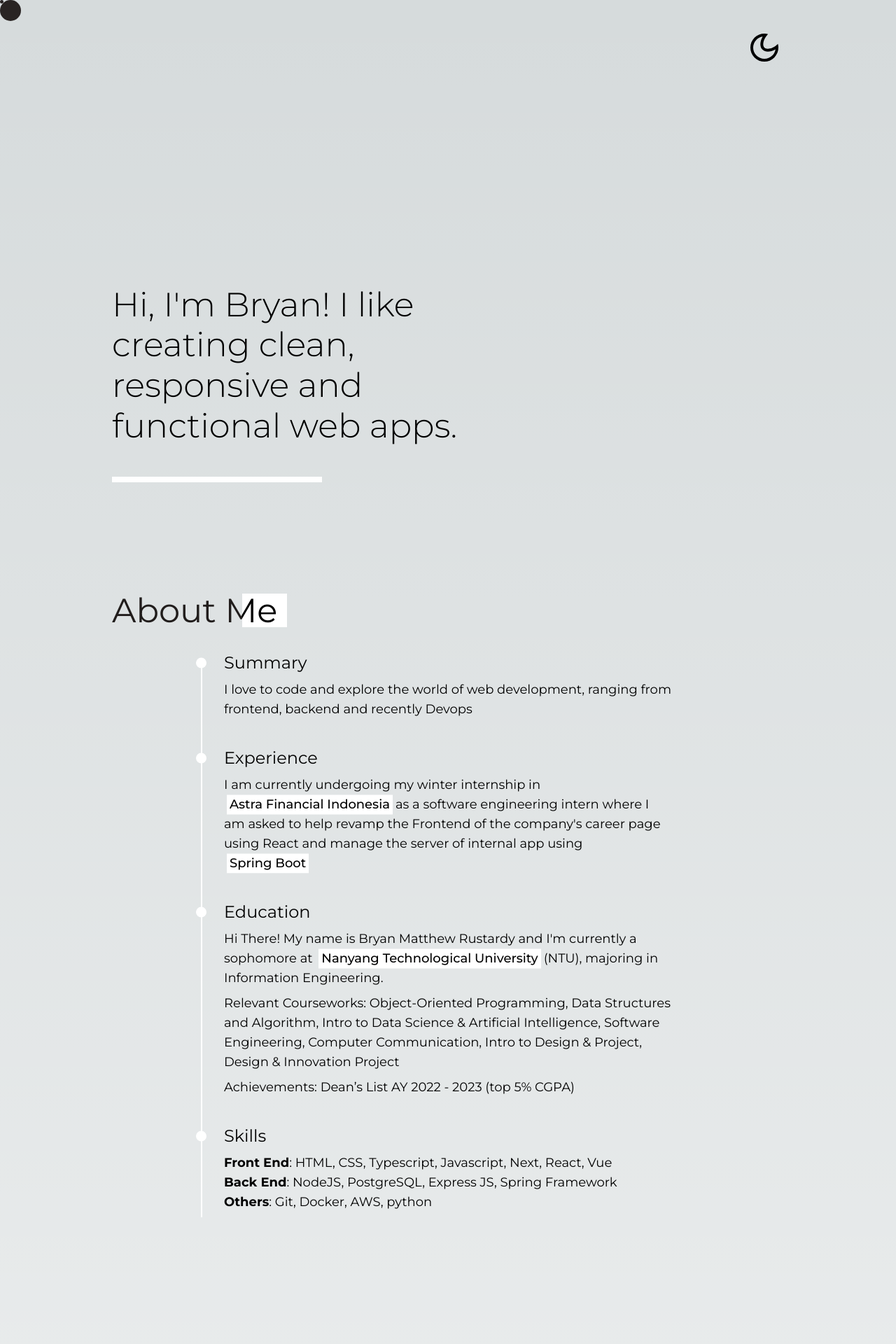
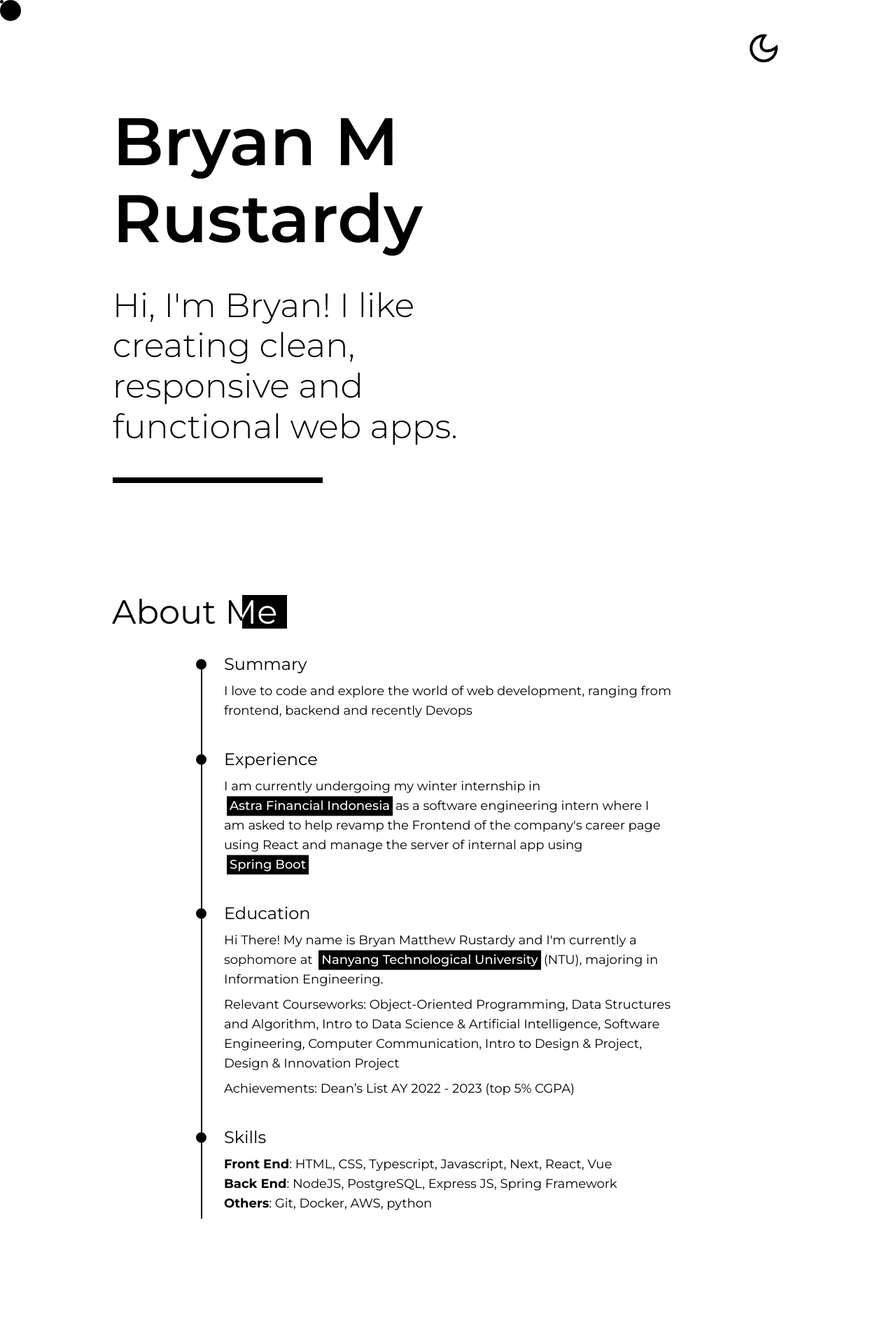
Before and after one commit to BryMat24/Personal-Website-V2, a Next.js app in the folder personal-website/: page / in a window 1280 px wide. Shown: the top 1920 px of the page at 70% size. Built offline with nearby package versions, Linux system fonts and the light colour scheme.

Commit message:
style: add light theme

```diff
--- a/personal-website/src/app/globals.css
+++ b/personal-website/src/app/globals.css
@@ -8,22 +8,8 @@
     --background-end-rgb: 255, 255, 255;
 }
 
-@media (prefers-color-scheme: dark) {
-    :root {
-        --foreground-rgb: 255, 255, 255;
-        --background-start-rgb: 0, 0, 0;
-        --background-end-rgb: 0, 0, 0;
-    }
-}
-
 body {
-    color: rgb(var(--foreground-rgb));
-    background: linear-gradient(
-            to bottom,
-            transparent,
-            rgb(var(--background-end-rgb))
-        )
-        rgb(var(--background-start-rgb));
+    background: black;
     overflow-x: hidden;
     cursor: none;
 }
@@ -53,6 +39,14 @@ body {
     background-color: white;
     left: -40px;
     top: 8px;
+}
+
+.about-section.light::before {
+    border: 1px solid black;
+}
+
+.about-heading.light::before {
+    background-color: black;
 }
 
 .triangle {
--- a/personal-website/src/components/About/index.tsx
+++ b/personal-website/src/components/About/index.tsx
@@ -1,6 +1,6 @@
 "use client";
-
-import React from "react";
+"use client";
+import React, { useContext } from "react";
 import SectionHeading from "../sectionHeading";
 import Paragraph from "./paragraph";
 import Subheading from "./subHeading";
@@ -8,79 +8,110 @@ import { motion } from "framer-motion";
 import useScroll from "@/hooks/useScroll";
 import { containerVariants } from "../../animation";
 import { strongWordsVariants } from "@/animation";
+import { ThemeContext } from "@/context/ThemeContext";
 
-const Highlight = ({ children }: { children: any }) => (
+const Highlight = ({ children }: { children: any }) => {
+    const { theme } = useContext(ThemeContext);
+
+    return (
         <motion.strong
             variants={strongWordsVariants}
-        className="text-black bg-white px-1 mx-1 inline-block font-medium"
+            className={`px-1 mx-1 inline-block font-medium ${
+                theme === "light" ? "text-light bg-dark" : "text-dark bg-light"
+            }`}
         >
             {children}
         </motion.strong>
     );
+};
 
 export default function About() {
     const [element, controls] = useScroll();
+    const { theme } = useContext(ThemeContext);
 
     return (
+        <div className={theme === "light" ? "bg-light" : "bg-dark"}>
             <motion.section
                 exit="hidden"
                 initial="hidden"
                 animate={controls}
                 ref={element}
                 variants={containerVariants}
-            className="flex flex-col mx-8 my-4 mt-7 bg-dark-bg duration-700 md:w-9/12 md:m-auto"
+                className={`flex flex-col mx-8 my-4 mt-7 bg-dark-bg duration-700 md:w-9/12 md:m-auto md:pb-[180px]`}
             >
                 <SectionHeading title="About Me" type="right" />
                 <div className="flex flex-col my-4 md:m-auto md:mt-12 lg:mb-0 lg:w-8/12">
-                <div className="about-section">
+                    <div
+                        className={`about-section ${
+                            theme === "light" ? "light" : ""
+                        }`}
+                    >
                         <Subheading title="Summary" />
                         <Paragraph>
-                        I love to code and explore the world of web development,
-                        ranging from frontend, backend and recently Devops
+                            I love to code and explore the world of web
+                            development, ranging from frontend, backend and
+                            recently Devops
                         </Paragraph>
                     </div>
 
-                <div className="about-section">
+                    <div
+                        className={`about-section ${
+                            theme === "light" ? "light" : ""
+                        }`}
+                    >
                         <Subheading title="Experience" />
                         <Paragraph>
                             I am currently undergoing my winter internship in{" "}
                             <Highlight>Astra Financial Indonesia</Highlight>
                             as a software engineering intern where I am asked to
-                        help revamp the Frontend of the company's career page
-                        using React and manage the server of internal app using{" "}
-                        <Highlight>Spring Boot</Highlight>
+                            help revamp the Frontend of the company's career
+                            page using React and manage the server of internal
+                            app using <Highlight>Spring Boot</Highlight>
                         </Paragraph>
                     </div>
 
-                <div className="about-section">
+                    <div
+                        className={`about-section ${
+                            theme === "light" ? "light" : ""
+                        }`}
+                    >
                         <Subheading title="Education" />
                         <Paragraph>
                             Hi There! My name is Bryan Matthew Rustardy and I'm
                             currently a sophomore at{" "}
-                        <Highlight>Nanyang Technological University</Highlight>
+                            <Highlight>
+                                Nanyang Technological University
+                            </Highlight>
                             (NTU), majoring in Information Engineering.
                         </Paragraph>
                         <Paragraph>
-                        Relevant Courseworks: Object-Oriented Programming, Data
-                        Structures and Algorithm, Intro to Data Science &
-                        Artificial Intelligence, Software Engineering, Computer
-                        Communication, Intro to Design & Project, Design &
-                        Innovation Project
+                            Relevant Courseworks: Object-Oriented Programming,
+                            Data Structures and Algorithm, Intro to Data Science
+                            & Artificial Intelligence, Software Engineering,
+                            Computer Communication, Intro to Design & Project,
+                            Design & Innovation Project
                         </Paragraph>
                         <Paragraph>
-                        Achievements: Dean’s List AY 2022 - 2023 (top 5% CGPA)
+                            Achievements: Dean’s List AY 2022 - 2023 (top 5%
+                            CGPA)
                         </Paragraph>
                     </div>
 
-                <div className="about-section h-[110px]">
+                    <div
+                        className={`about-section ${
+                            theme === "light" ? "light" : ""
+                        } h-[110px]`}
+                    >
                         <Subheading title="Skills" />
                         <ul
                             style={{ transform: "translateY(-64.5044px)" }}
-                        className="mt-2 text-lg"
+                            className={`mt-2 text-lg ${
+                                theme === "light" ? "text-dark" : "text-light"
+                            }`}
                         >
                             <li>
-                            <b>Front End</b>: HTML, CSS, Typescript, Javascript,
-                            Next, React, Vue
+                                <b>Front End</b>: HTML, CSS, Typescript,
+                                Javascript, Next, React, Vue
                             </li>
                             <li>
                                 <b>Back End</b>: NodeJS, PostgreSQL, Express JS,
@@ -93,5 +124,6 @@ export default function About() {
                     </div>
                 </div>
             </motion.section>
+        </div>
     );
 }
--- a/personal-website/src/components/About/paragraph.tsx
+++ b/personal-website/src/components/About/paragraph.tsx
@@ -1,4 +1,5 @@
-import { FunctionComponent } from "react";
+import { ThemeContext } from "@/context/ThemeContext";
+import { FunctionComponent, useContext } from "react";
 
 interface ParagraphProps {
     children: React.ReactNode;
@@ -8,10 +9,13 @@ const Paragraph: FunctionComponent<ParagraphProps> = ({ children }) => {
     const paragraphStyle = {
         transform: "translateY(-64.5044px)",
     };
+    const { theme } = useContext(ThemeContext);
 
     return (
         <p
-            className="my-2 duration-700 lg:text-lg relative overflow-hidden"
+            className={`my-2 duration-700 lg:text-lg relative overflow-hidden ${
+                theme === "light" ? "text-dark" : "text-light"
+            }`}
             style={paragraphStyle}
         >
             <span>
--- a/personal-website/src/components/About/subHeading.tsx
+++ b/personal-website/src/components/About/subHeading.tsx
@@ -1,4 +1,6 @@
-import { FunctionComponent } from "react";
+"use client";
+import { ThemeContext } from "@/context/ThemeContext";
+import { FunctionComponent, useContext } from "react";
 
 interface Props {
     title: string;
@@ -8,10 +10,13 @@ const Subheading: FunctionComponent<Props> = ({ title }) => {
     const subheadingStyle = {
         transform: "translateY(-64.5044px)",
     };
+    const { theme } = useContext(ThemeContext);
 
     return (
         <h4
-            className="text-dark-primary mt-8 duration-700 lg:text-2xl about-heading"
+            className={`mt-8 duration-700 lg:text-2xl about-heading ${
+                theme === "light" ? "text-dark light" : "text-light"
+            }`}
             style={subheadingStyle}
         >
             {title}
--- a/personal-website/src/components/Footer/index.tsx
+++ b/personal-website/src/components/Footer/index.tsx
@@ -1,18 +1,38 @@
-import { FunctionComponent } from "react";
+"use client";
+import { ThemeContext } from "@/context/ThemeContext";
+import { FunctionComponent, useContext } from "react";
 import Social from "./social";
 import Triangle from "./triangle";
 
 const Footer: FunctionComponent = () => {
+    const { theme } = useContext(ThemeContext);
+
     return (
         <>
             <Triangle />
-            <section className="flex flex-col mb-20 items-center">
-                <p className="text-white text-3xl text-center">
+            <section
+                className={`flex flex-col pb-20 items-center ${
+                    theme === "light" ? "bg-light" : "bg-dark"
+                }`}
+            >
+                <p
+                    className={`${
+                        theme === "light" ? "bg-light" : "bg-dark"
+                    } text-3xl text-center`}
+                >
                     See my full profile
                 </p>
-                <button className="bg-light-bg border border-light-secondary border-solid my-8 mx-6 p-3 mt-5 duration-300">
+                <button
+                    className={`bg-light-bg border border-solid my-5 mx-6 p-5 mt-5 duration-300 ${
+                        theme === "light" ? "border-dark" : "border-light"
+                    }`}
+                >
                     <a href="bryanCV.pdf" download>
-                        <span className="text-light-secondary text-2xl font-light">
+                        <span
+                            className={`text-2xl font-light ${
+                                theme === "light" ? "text-dark" : "text-light"
+                            }`}
+                        >
                             My Resume
                         </span>
                     </a>
--- a/personal-website/src/components/Footer/triangle.tsx
+++ b/personal-website/src/components/Footer/triangle.tsx
@@ -1,25 +1,43 @@
 "use client";
 
-import { FunctionComponent } from "react";
+import { FunctionComponent, useContext } from "react";
 import { motion } from "framer-motion";
 import useScroll from "@/hooks/useScroll";
 import { triangleVariants } from "@/animation";
+import { ThemeContext } from "@/context/ThemeContext";
 
 const Triangle: FunctionComponent = () => {
     const [element, controls] = useScroll(0.65);
+    const { theme } = useContext(ThemeContext);
 
     return (
-        <div className="mt-[150px]">
-            <div className="w-48 h-1 relative z-10 m-auto bg-black"></div>
-            <div className=" w-48 h-1 relative z-10 m-auto top-2 bg-black"></div>
-            <div className=" w-48 h-1 relative z-10 m-auto top-4 bg-black"></div>
+        <div
+            className={`mt-[150px] ${
+                theme === "light" ? "bg-light" : "bg-dark"
+            }`}
+        >
+            <div
+                className={`w-48 h-1 relative z-10 m-auto ${
+                    theme === "light" ? "bg-light" : "bg-dark"
+                } `}
+            ></div>
+            <div
+                className={`w-48 h-1 relative z-10 m-auto top-2  ${
+                    theme === "light" ? "bg-light" : "bg-dark"
+                }`}
+            ></div>
+            <div
+                className={`w-48 h-1 relative z-10 m-auto top-4 ${
+                    theme === "light" ? "bg-light" : "bg-dark"
+                }`}
+            ></div>
             <motion.div
                 aria-label="Triangle that gets lower as the user scrolls down"
                 initial="hidden"
                 animate={controls}
                 ref={element}
                 variants={triangleVariants}
-                className="w-0 h-0 triangle m-auto relative bottom-10 blend-difference duration-700"
+                className="w-0 h-0 triangle m-auto relative bottom-10 blend-difference duration-700 mix-blend-difference"
             ></motion.div>
         </div>
     );
--- a/personal-website/src/components/Hero/header.tsx
+++ b/personal-website/src/components/Hero/header.tsx
@@ -8,7 +8,11 @@ const Header: FunctionComponent = () => {
 
     return (
         <>
-            <div className="flex flex-col lg:flex-row lg:justify-end items-end text-4xl md:text-5xl lg:text-5xl mb-[50px] mt-[40px]">
+            <div
+                className={`flex flex-col lg:flex-row lg:justify-end items-end text-4xl md:text-5xl lg:text-5xl mb-[50px] mt-[40px] ${
+                    theme === "light" ? "bg-white" : "bg-dark"
+                }`}
+            >
                 <button className="flex" onClick={toggleTheme}>
                     {theme === "dark" ? (
                         <svg
@@ -17,7 +21,7 @@ const Header: FunctionComponent = () => {
                             strokeWidth="0"
                             viewBox="0 0 24 24"
                             aria-label="Change to light theme"
-                            className="my-1 lg:mx-1 text-dark-secondary"
+                            className="my-1 lg:mx-1 text-light"
                             height="1em"
                             width="1em"
                             xmlns="http://www.w3.org/2000/svg"
@@ -42,7 +46,7 @@ const Header: FunctionComponent = () => {
                             strokeWidth="0"
                             viewBox="0 0 24 24"
                             aria-label="Change to dark theme"
-                            className="my-1 lg:mx-1 text-light-secondary"
+                            className="my-1 lg:mx-1 text-dark"
                             height="1em"
                             width="1em"
                             xmlns="http://www.w3.org/2000/svg"
--- a/personal-website/src/components/Hero/index.tsx
+++ b/personal-website/src/components/Hero/index.tsx
@@ -1,12 +1,20 @@
 "use client";
-import { FunctionComponent } from "react";
+import { FunctionComponent, useContext } from "react";
 import Header from "./header";
 import { motion } from "framer-motion";
 import { textVariants, containerVariants } from "@/animation";
+import { ThemeContext } from "@/context/ThemeContext";
 
 const Hero: FunctionComponent = () => {
+    const { theme } = useContext(ThemeContext);
+
     return (
-        <div className="relative">
+        <div
+            className={`relative ${
+                theme === "light" ? "bg-light" : "bg-dark"
+            } min-h-screen`}
+            style={{ border: "1px solid rgba(255, 255, 255, 0)" }}
+        >
             <motion.div
                 variants={containerVariants}
                 animate="show"
@@ -18,7 +26,9 @@ const Hero: FunctionComponent = () => {
                     <div className="overflow-hidden mb-6 lg:text-7xl w-min">
                         <motion.h1
                             variants={textVariants}
-                            className="lg:text-8xl md:text-7xl block font-semibold mix-blend-difference"
+                            className={`lg:text-8xl md:text-7xl block font-semibold ${
+                                theme === "light" ? "text-dark" : "text-light"
+                            }`}
                             style={{ lineHeight: 1.15 }}
                         >
                             Bryan M Rustardy
@@ -27,7 +37,11 @@ const Hero: FunctionComponent = () => {
                     <div>
                         <div className="overflow-hidden my-2 lg:text-5xl">
                             <motion.h2
-                                className="text-dark-primary my-2 md:text-4xl lg:text-5xl block font-light"
+                                className={`text-dark-primary my-2 md:text-4xl lg:text-5xl block font-light ${
+                                    theme === "light"
+                                        ? "text-dark"
+                                        : "text-light"
+                                }`}
                                 style={{ lineHeight: 1.2 }}
                                 variants={textVariants}
                             >
@@ -38,7 +52,11 @@ const Hero: FunctionComponent = () => {
                         <div className="w-32 my-1 h-1 bg-dark-secondary mt-5 lg:h-2 lg:w-1/2"></div>
                     </div>
                 </div>
-                <div className="w-[300px] h-2 my-1 bg-white mt-1"></div>
+                <div
+                    className={`w-[300px] h-2 my-1 mt-1 ${
+                        theme === "light" ? "bg-dark" : "bg-light"
+                    }`}
+                ></div>
             </motion.div>
         </div>
     );
--- a/personal-website/src/components/Project/index.tsx
+++ b/personal-website/src/components/Project/index.tsx
@@ -1,12 +1,13 @@
 "use client";
 
-import React, { FunctionComponent } from "react";
+import React, { FunctionComponent, useContext } from "react";
 import SectionHeading from "../sectionHeading";
 import ProjectDisplay from "./project";
 import { motion } from "framer-motion";
 import useScroll from "@/hooks/useScroll";
 //Import animations
 import { containerVariants } from "../../animation";
+import { ThemeContext } from "@/context/ThemeContext";
 
 interface projectData {
     title: string;
@@ -20,14 +21,16 @@ const Project: FunctionComponent = () => {
     const threshold = [0.07, 0];
     const [element, controls] = useScroll(threshold);
     const projectData = require("../../data/project.json");
+    const { theme } = useContext(ThemeContext);
 
     return (
+        <div className={`bg-dark`}>
             <motion.section
                 initial="hidden"
                 animate={controls}
                 ref={element}
                 variants={containerVariants}
-            className="flex flex-col duration-700 md:w-9/12 md:m-auto md:mt-[180px] px-8"
+                className="flex flex-col duration-700 md:w-9/12 md:m-auto md:pt-[50px] px-8"
             >
                 <div className="flex my-5 mb-3 lg:mt-0 overflow-hidden bg-dark-bg duration-700 relative py-2">
                     <SectionHeading title="Projects" type="left" />
@@ -45,6 +48,7 @@ const Project: FunctionComponent = () => {
                     ))}
                 </div>
             </motion.section>
+        </div>
     );
 };
 
--- a/personal-website/src/components/Project/project.tsx
+++ b/personal-website/src/components/Project/project.tsx
@@ -1,6 +1,7 @@
-import { FunctionComponent } from "react";
+import { FunctionComponent, useContext } from "react";
 import { motion } from "framer-motion";
 import { projectVariant } from "@/animation";
+import { ThemeContext } from "@/context/ThemeContext";
 
 interface Props {
     title: string;
@@ -17,6 +18,8 @@ const ProjectDisplay: FunctionComponent<Props> = ({
     codeLink,
     liveLink,
 }) => {
+    const { theme } = useContext(ThemeContext);
+
     return (
         <motion.div
             variants={projectVariant}
@@ -40,15 +43,17 @@ const ProjectDisplay: FunctionComponent<Props> = ({
                 </button>
                 <div className="flex gap-5 justify-center m-2">
                     <a href={codeLink}>
-                        <p className="font-bold">Code</p>
+                        <p className="font-bold text-light">Code</p>
                     </a>
                     {liveLink && (
                         <a href={liveLink}>
-                            <p className="font-bold border-l-2 pl-5">Live</p>
+                            <p className="font-bold border-l-2 pl-5 text-light">
+                                Live
+                            </p>
                         </a>
                     )}
                 </div>
-                <div className="relative self-center w-48 h-1 mt-2 bg-white lg:ml-2 lg:w-40"></div>
+                <div className="relative self-center w-48 h-1 mt-2 bg-light lg:ml-2 lg:w-40"></div>
             </div>
             <div className="flex flex-col items-start flex-shrink-0 md:w-4/6 md:m-auto md:mt-8 lg:mt-0 lg:w-5/12">
                 <h4 className="text-gray-50 mb-3 font-semibold lg:self-start lg:mt-3 lg:mb-0 text-3xl">
--- a/personal-website/src/components/sectionHeading.tsx
+++ b/personal-website/src/components/sectionHeading.tsx
@@ -1,5 +1,5 @@
 "use client";
-import React, { FunctionComponent } from "react";
+import React, { FunctionComponent, useContext } from "react";
 import { motion } from "framer-motion";
 
 //Import animation variants
@@ -8,6 +8,7 @@ import {
     containerVariants,
     subheadingVariants,
 } from "@/animation";
+import { ThemeContext } from "@/context/ThemeContext";
 
 interface Props {
     title: string;
@@ -15,6 +16,8 @@ interface Props {
 }
 
 const SectionHeading: FunctionComponent<Props> = ({ title, type }) => {
+    const { theme } = useContext(ThemeContext);
+
     return (
         <motion.div
             variants={containerVariants}
@@ -23,21 +26,23 @@ const SectionHeading: FunctionComponent<Props> = ({ title, type }) => {
         >
             <motion.h3
                 variants={textVariants}
-                className="relative text-white z-20 mix-blend-difference lg:text-5xl"
-                style={{ opacity: 1, transform: "none", color: "white" }}
+                className={`relative z-20 text-white mix-blend-difference md:text-4xl lg:text-5xl`}
+                style={{ opacity: 1, transform: "none" }}
             >
                 {title}
             </motion.h3>
             {type == "right" ? (
                 <motion.div
                     variants={subheadingVariants.leftToRight}
-                    className="relative self-end right-[50px] lg:right-13 w-16 h-8 lg:h-12 bg-white translate-y-2"
+                    className={`relative self-end right-[50px] lg:right-13 w-16 h-8 lg:h-12 translate-y-2 ${
+                        theme === "light" ? "bg-dark" : "bg-light"
+                    }`}
                     style={{ opacity: 1 }}
                 ></motion.div>
             ) : (
                 <motion.div
                     variants={subheadingVariants.rightToLeft}
-                    className="absolute self-center mr-auto w-16 h-8 lg:h-12 bg-white"
+                    className={`absolute self-center mr-auto w-16 h-8 lg:h-12 bg-light`}
                     style={{ opacity: 1, transform: "none" }}
                 ></motion.div>
             )}
--- a/personal-website/tailwind.config.ts
+++ b/personal-website/tailwind.config.ts
@@ -1,20 +1,24 @@
-import type { Config } from 'tailwindcss'
+import type { Config } from "tailwindcss";
 
 const config: Config = {
     content: [
-    './src/pages/**/*.{js,ts,jsx,tsx,mdx}',
-    './src/components/**/*.{js,ts,jsx,tsx,mdx}',
-    './src/app/**/*.{js,ts,jsx,tsx,mdx}',
+        "./src/pages/**/*.{js,ts,jsx,tsx,mdx}",
+        "./src/components/**/*.{js,ts,jsx,tsx,mdx}",
+        "./src/app/**/*.{js,ts,jsx,tsx,mdx}",
     ],
     theme: {
         extend: {
             backgroundImage: {
-        'gradient-radial': 'radial-gradient(var(--tw-gradient-stops))',
-        'gradient-conic':
-          'conic-gradient(from 180deg at 50% 50%, var(--tw-gradient-stops))',
+                "gradient-radial": "radial-gradient(var(--tw-gradient-stops))",
+                "gradient-conic":
+                    "conic-gradient(from 180deg at 50% 50%, var(--tw-gradient-stops))",
+            },
+            colors: {
+                dark: "black",
+                light: "white",
             },
         },
     },
     plugins: [],
-}
-export default config
+};
+export default config;
```
Lines whose indentation alone changed are shown as unchanged.
